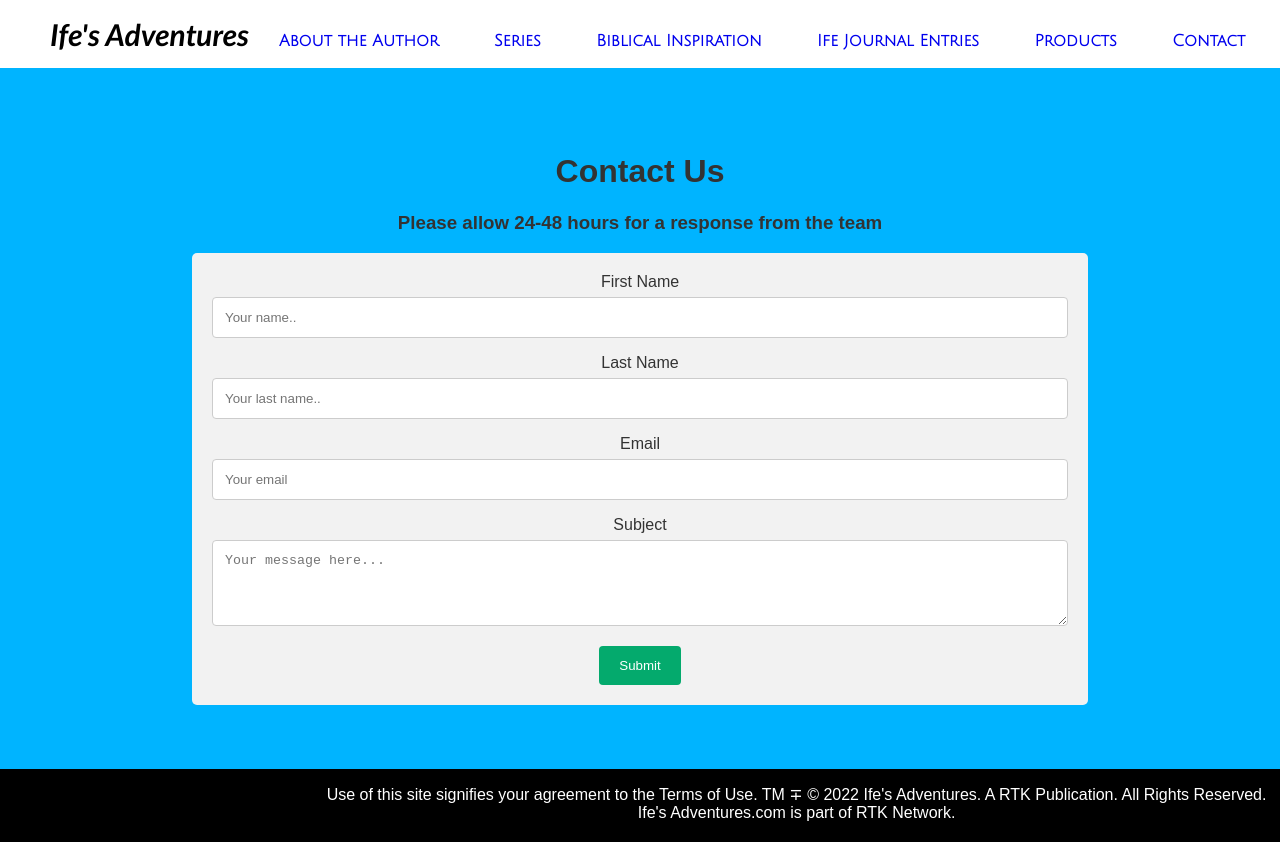
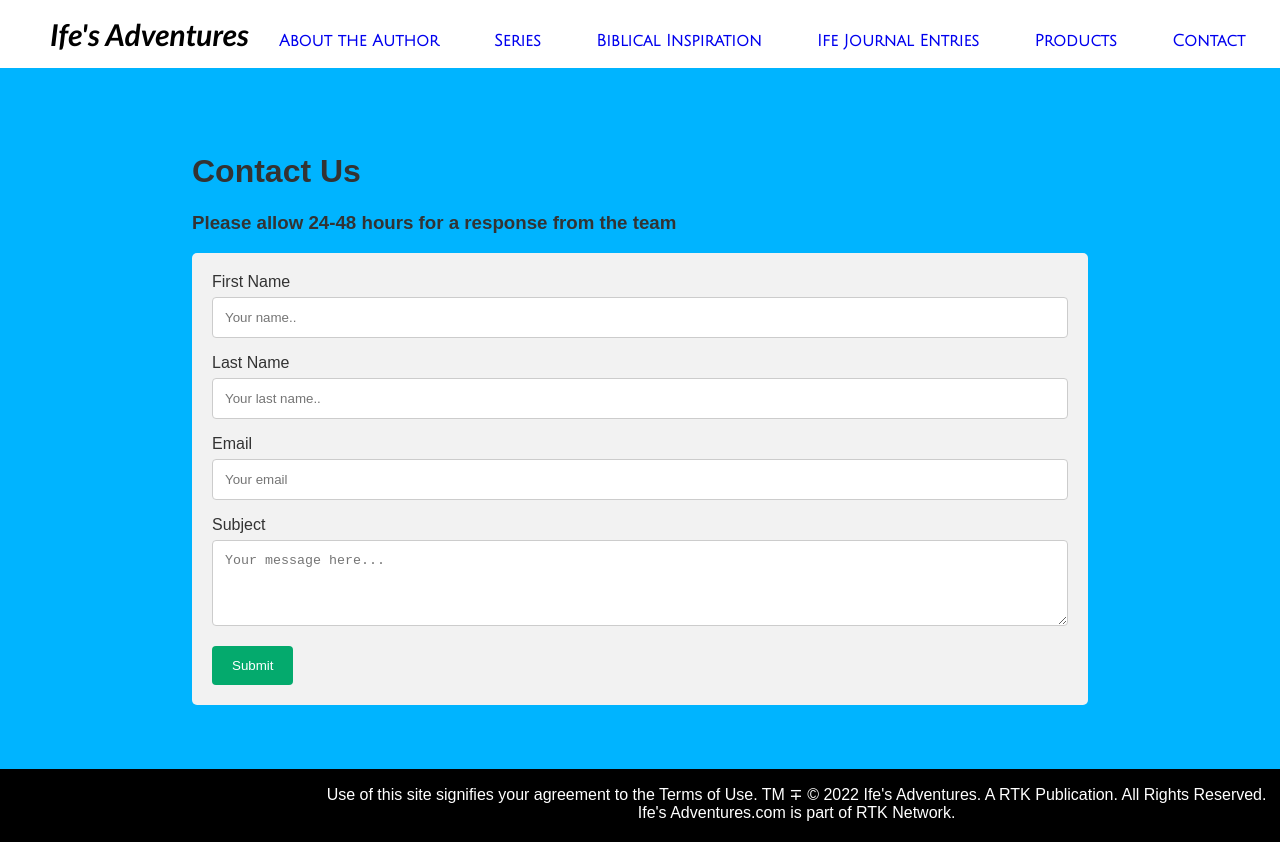
Before and after one commit to ebisLab/ife-adventures, a React (Create React App) app: page /contact in a window 1280 px wide. Built offline with nearby package versions, Linux system fonts and the light colour scheme.

Commit message:
contact left placement

```diff
--- a/src/pages/Contact.js
+++ b/src/pages/Contact.js
@@ -13,7 +13,6 @@ export default function Contact() {
         reset,
         formState: { errors }
       } = useForm();
-
 
       const toastifySuccess = () => {
         toast('Form sent!', {
@@ -52,7 +51,7 @@ export default function Contact() {
         }
       };
   return (
-      <div style={{padding: '5% 15% 5%'}}>
+      <div style={{padding: '5% 15% 5%', textAlign: 'left'}}>
           <h1>Contact Us</h1>
           <h3>Please allow 24-48 hours for a response from the team</h3>
 <div class="container">
```
